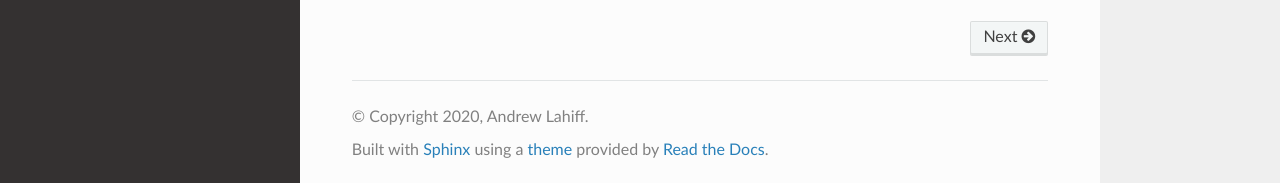
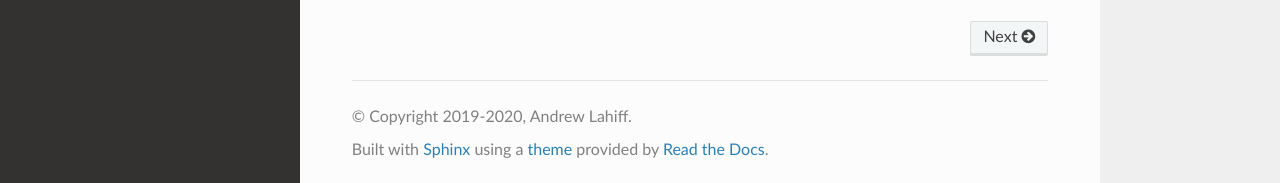
Before and after one commit to prominence-eosc/docs-eosc, a Sphinx documentation site: the page built from source/index.rst, in a window 1280 px wide and 900 px high, scrolled down 685 px. Shown: the part 714-897 px from the top of the window. Built offline with Sphinx 7.4.7 and the Read the Docs theme 2.0.0, drawn with Linux system fonts in a browser that asks for light colours.

Commit message:
Adjust dates

```diff
--- a/source/conf.py
+++ b/source/conf.py
@@ -18,7 +18,7 @@
 # -- Project information -----------------------------------------------------
 
 project = 'PROMINENCE User Manual'
-copyright = '2020, Andrew Lahiff'
+copyright = '2019-2020, Andrew Lahiff'
 author = 'Andrew Lahiff'
 
 
```
